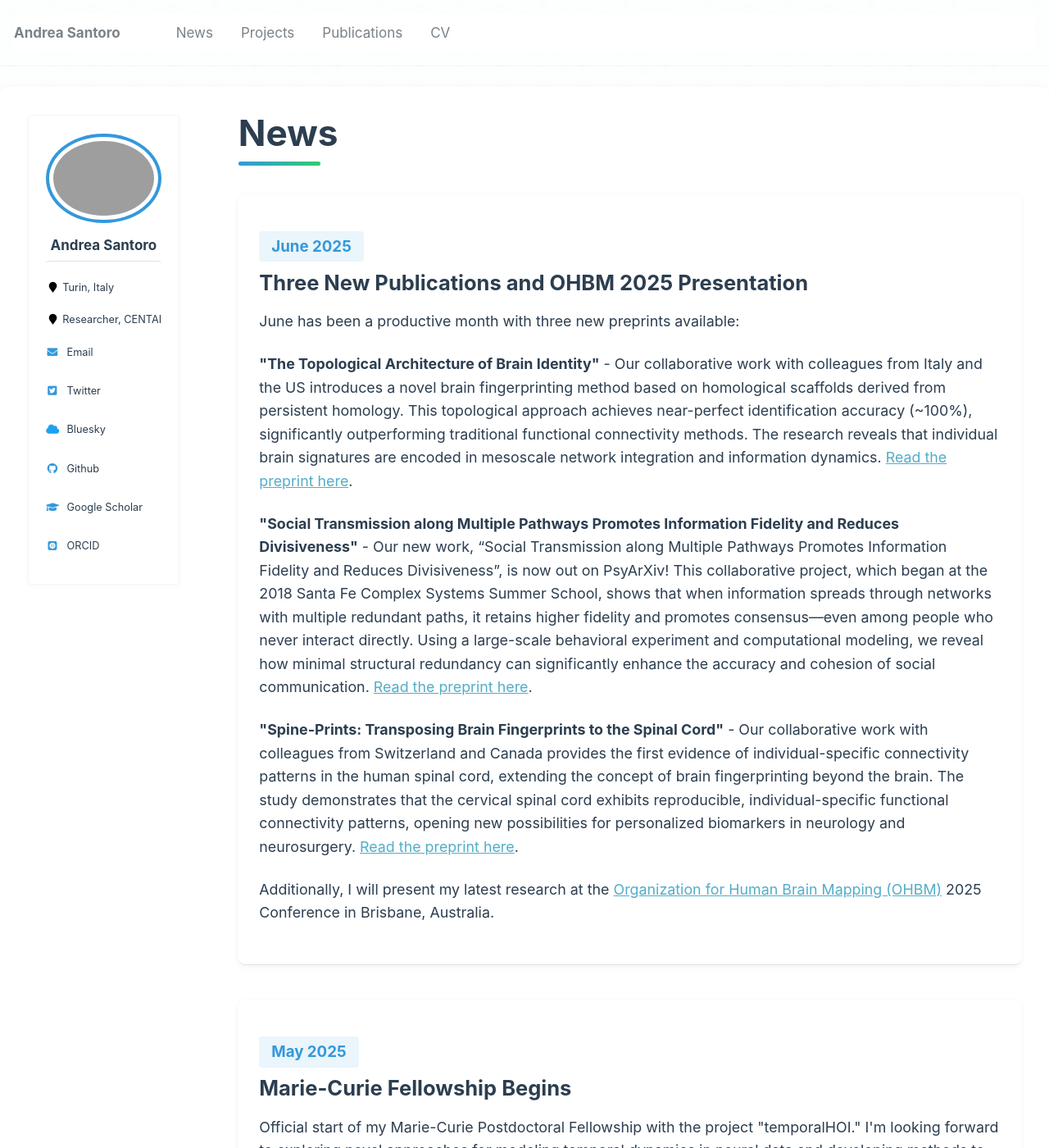
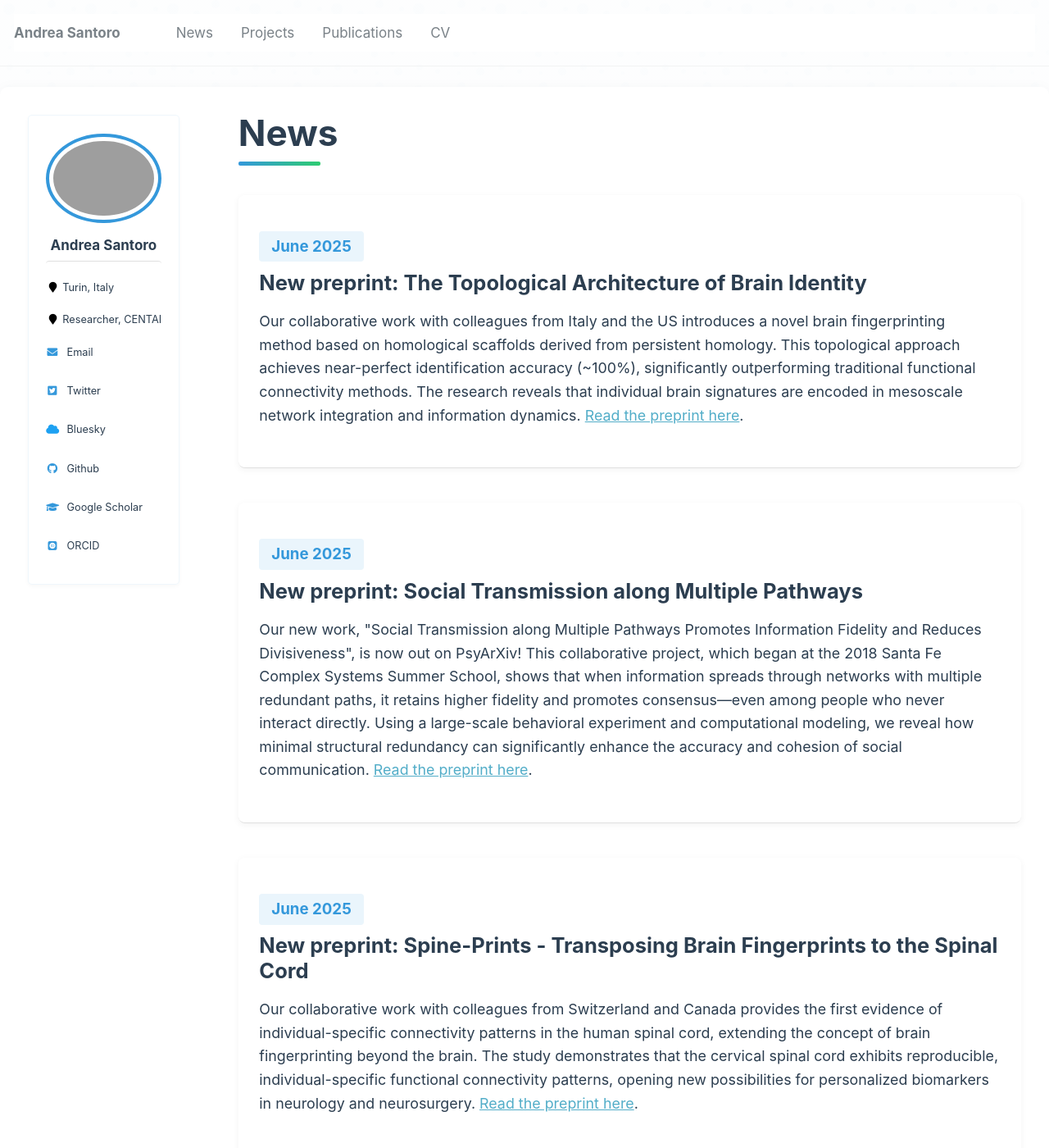
Before and after one commit to andresantoro/andresantoro.github.io, a Jekyll site: the page built from _pages/news.md, in a window 1280 px wide and 1400 px high. Shown: the whole window at 82% size. Built offline with Jekyll 4.4.1, drawn with Linux system fonts in a browser that asks for light colours; some web fonts are replaced; some of the changed text lies outside the part shown.

Commit message:
add news papers june 2025

```diff
--- a/_pages/news.md
+++ b/_pages/news.md
@@ -9,16 +9,26 @@ author_profile: true
 
 <div class="news-item">
   <p class="date">June 2025</p>
-  <h3>Three New Publications and OHBM 2025 Presentation</h3>
-  <p>June has been a productive month with three new preprints available:</p>
+  <h3>New preprint: The Topological Architecture of Brain Identity</h3>
+  <p>Our collaborative work with colleagues from Italy and the US introduces a novel brain fingerprinting method based on homological scaffolds derived from persistent homology. This topological approach achieves near-perfect identification accuracy (~100%), significantly outperforming traditional functional connectivity methods. The research reveals that individual brain signatures are encoded in mesoscale network integration and information dynamics. <a href="https://www.biorxiv.org/content/early/2025/06/21/2025.06.20.660792.full.pdf" target="_blank">Read the preprint here</a>.</p>
+</div>
 
-  <p><strong>"The Topological Architecture of Brain Identity"</strong> - Our collaborative work with colleagues from Italy and the US introduces a novel brain fingerprinting method based on homological scaffolds derived from persistent homology. This topological approach achieves near-perfect identification accuracy (~100%), significantly outperforming traditional functional connectivity methods. The research reveals that individual brain signatures are encoded in mesoscale network integration and information dynamics. <a href="https://www.biorxiv.org/content/early/2025/06/21/2025.06.20.660792.full.pdf" target="_blank">Read the preprint here</a>.</p>
+<div class="news-item">
+  <p class="date">June 2025</p>
+  <h3>New preprint: Social Transmission along Multiple Pathways</h3>
+  <p>Our new work, "Social Transmission along Multiple Pathways Promotes Information Fidelity and Reduces Divisiveness", is now out on PsyArXiv! This collaborative project, which began at the 2018 Santa Fe Complex Systems Summer School, shows that when information spreads through networks with multiple redundant paths, it retains higher fidelity and promotes consensus—even among people who never interact directly. Using a large-scale behavioral experiment and computational modeling, we reveal how minimal structural redundancy can significantly enhance the accuracy and cohesion of social communication. <a href="https://osf.io/dg8zj_v1" target="_blank">Read the preprint here</a>.</p>
+</div>
 
-  <p><strong>"Social Transmission along Multiple Pathways Promotes Information Fidelity and Reduces Divisiveness"</strong> - Our new work, “Social Transmission along Multiple Pathways Promotes Information Fidelity and Reduces Divisiveness”, is now out on PsyArXiv! This collaborative project, which began at the 2018 Santa Fe Complex Systems Summer School, shows that when information spreads through networks with multiple redundant paths, it retains higher fidelity and promotes consensus—even among people who never interact directly. Using a large-scale behavioral experiment and computational modeling, we reveal how minimal structural redundancy can significantly enhance the accuracy and cohesion of social communication. <a href="https://osf.io/dg8zj_v1" target="_blank">Read the preprint here</a>.</p>
+<div class="news-item">
+  <p class="date">June 2025</p>
+  <h3>New preprint: Spine-Prints - Transposing Brain Fingerprints to the Spinal Cord</h3>
+  <p>Our collaborative work with colleagues from Switzerland and Canada provides the first evidence of individual-specific connectivity patterns in the human spinal cord, extending the concept of brain fingerprinting beyond the brain. The study demonstrates that the cervical spinal cord exhibits reproducible, individual-specific functional connectivity patterns, opening new possibilities for personalized biomarkers in neurology and neurosurgery. <a href="https://www.biorxiv.org/content/early/2025/06/02/2025.05.30.656545.full.pdf" target="_blank">Read the preprint here</a>.</p>
+</div>
 
-  <p><strong>"Spine-Prints: Transposing Brain Fingerprints to the Spinal Cord"</strong> - Our collaborative work with colleagues from Switzerland and Canada provides the first evidence of individual-specific connectivity patterns in the human spinal cord, extending the concept of brain fingerprinting beyond the brain. The study demonstrates that the cervical spinal cord exhibits reproducible, individual-specific functional connectivity patterns, opening new possibilities for personalized biomarkers in neurology and neurosurgery. <a href="https://www.biorxiv.org/content/early/2025/06/02/2025.05.30.656545.full.pdf" target="_blank">Read the preprint here</a>.</p>
-
-  <p>Additionally, I will present my latest research at the <a href="https://www.humanbrainmapping.org/" target="_blank">Organization for Human Brain Mapping (OHBM)</a> 2025 Conference in Brisbane, Australia.</p>
+<div class="news-item">
+  <p class="date">June 2025</p>
+  <h3>Upcoming Presentation at OHBM 2025</h3>
+  <p>I will present my latest research at the <a href="https://www.humanbrainmapping.org/" target="_blank">Organization for Human Brain Mapping (OHBM)</a> 2025 Conference in Brisbane, Australia.</p>
 </div>
 
 <div class="news-item">
@@ -29,10 +39,9 @@ author_profile: true
 
 <div class="news-item">
   <p class="date">April 2025</p>
-  <h3>New Publication: Small-world scale-free brain networks from EEG</h3>
+  <h3>New preprint: Small-world scale-free brain networks from EEG</h3>
   <p>Our collaborative work on "Small-world scale-free brain networks from EEG with application to motor imagery decoding and brain fingerprinting" is now out on bioRxiv. This research proposes a novel method for inferring subject-specific brain graphs from EEG data that exhibit small-world and scale-free network properties. The approach shows promising results for motor imagery decoding and brain fingerprinting tasks, potentially enhancing EEG analysis for cognitive neuroscience and brain-computer interface applications. <a href="https://www.biorxiv.org/content/early/2025/05/28/2025.04.17.649421.full.pdf" target="_blank">Read the preprint here</a>.</p>
 </div>
-
 
 <div class="news-item">
   <p class="date">February 2025</p>
```
